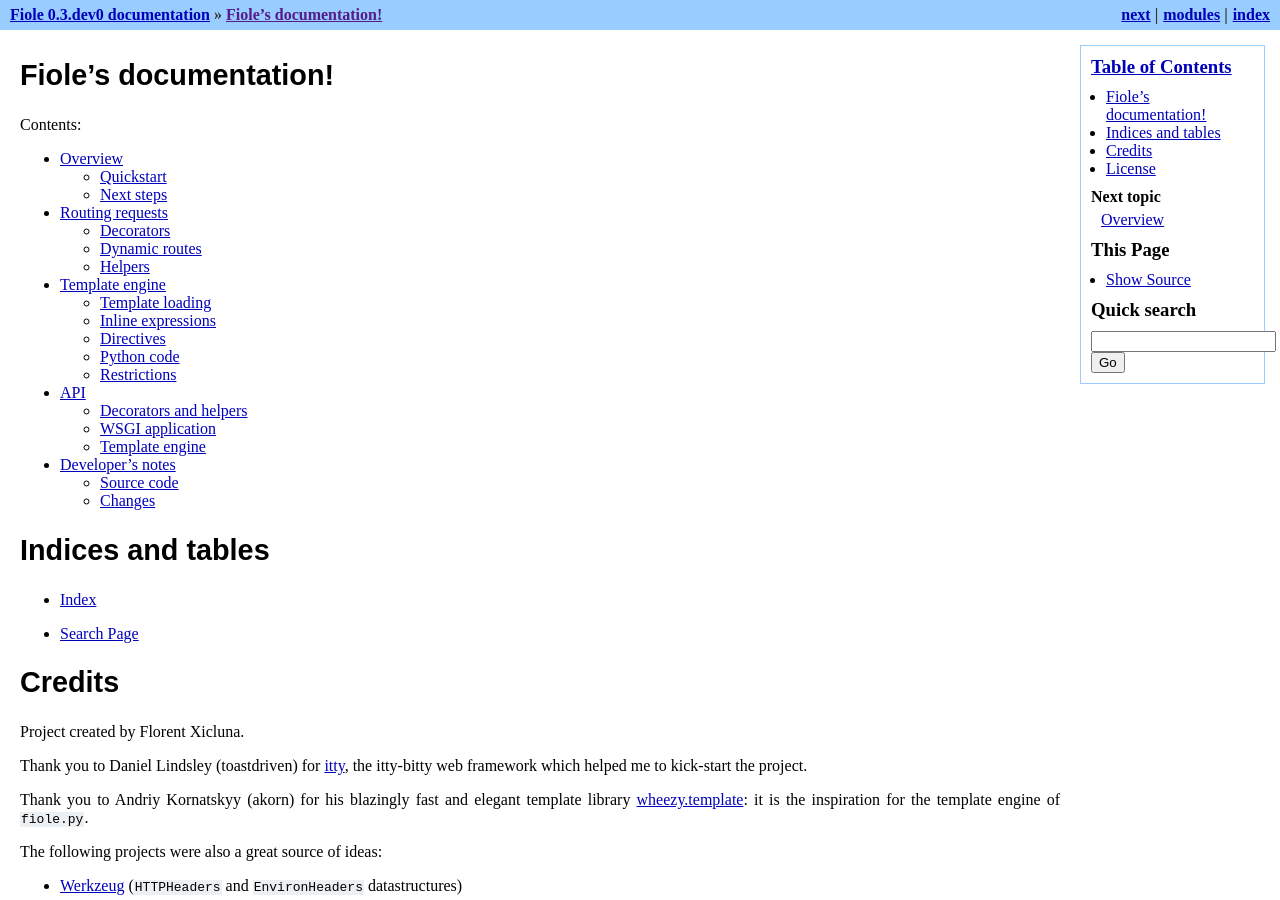
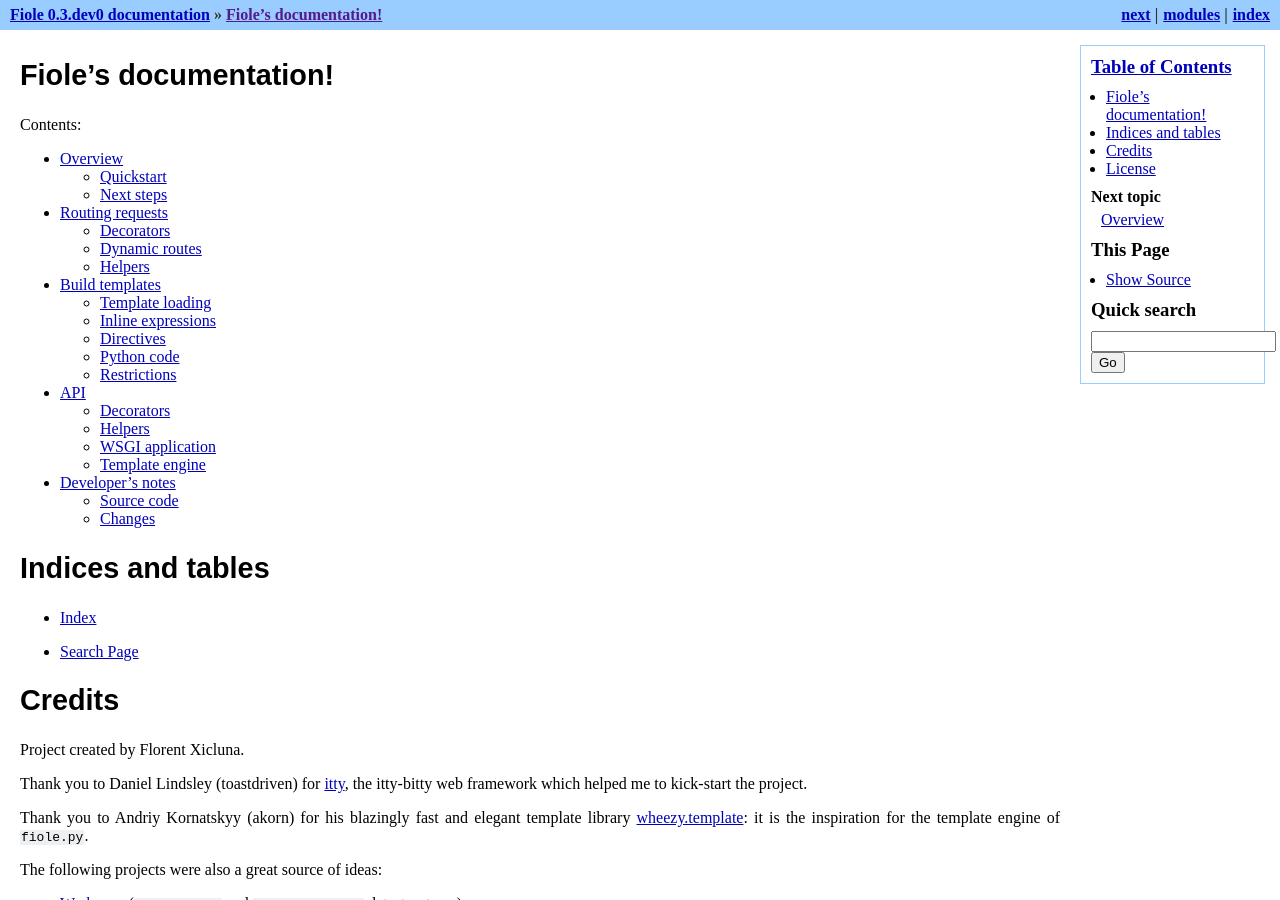
Before and after one commit to florentx/fiole, a Sphinx documentation site: the page built from docs/index.rst, in a window 1280 px wide and 900 px high. Built offline with Sphinx 7.4.7, drawn with Linux system fonts in a browser that asks for light colours.

Commit message:
Move the documentation headers

```diff
--- a/docs/api.rst
+++ b/docs/api.rst
@@ -4,8 +4,8 @@
 .. module:: fiole
 
 
-Decorators and helpers
-----------------------
+Decorators
+----------
 
 .. autofunction:: route(url, methods=('GET', 'HEAD'), callback=None, status=200)
 .. autofunction:: get(url)
--- a/docs/template.rst
+++ b/docs/template.rst
@@ -1,6 +1,6 @@
 .. currentmodule:: fiole
 
-Template engine
+Build templates
 ===============
 
 *Parts of this page are converted from the wheezy.template documentation.
```
Also changed, not shown: other parts of docs/api.rst (+4 -1 lines).
